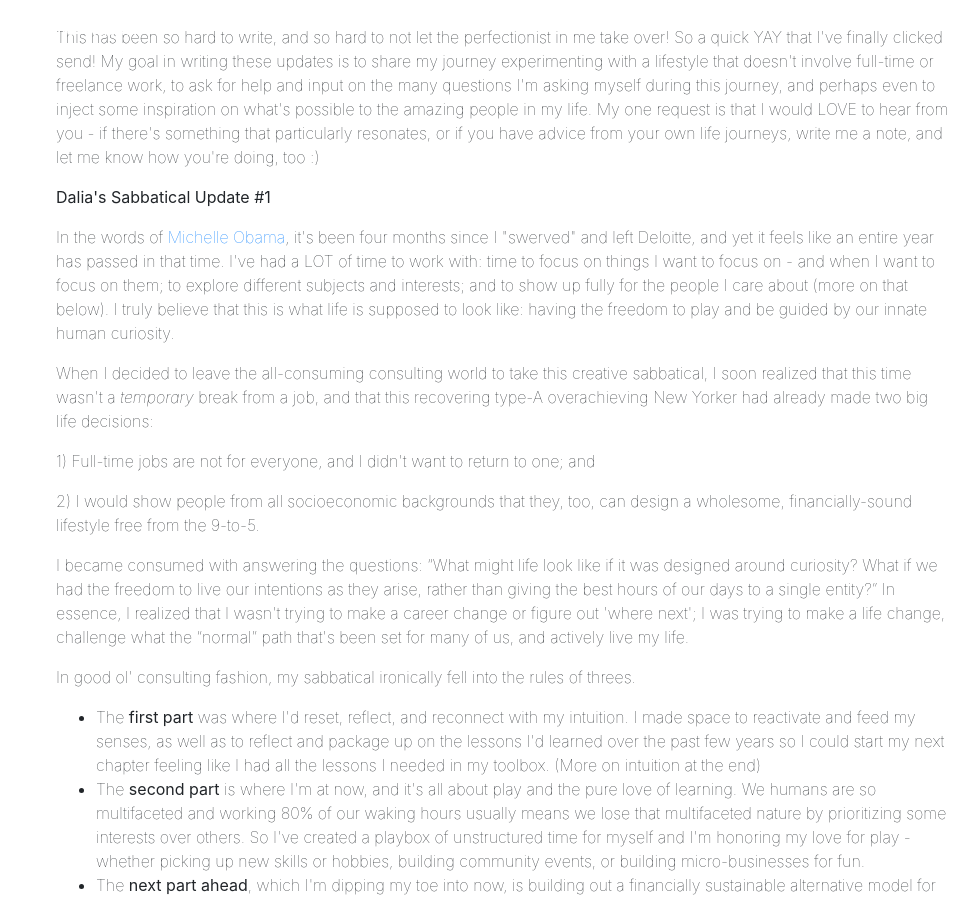
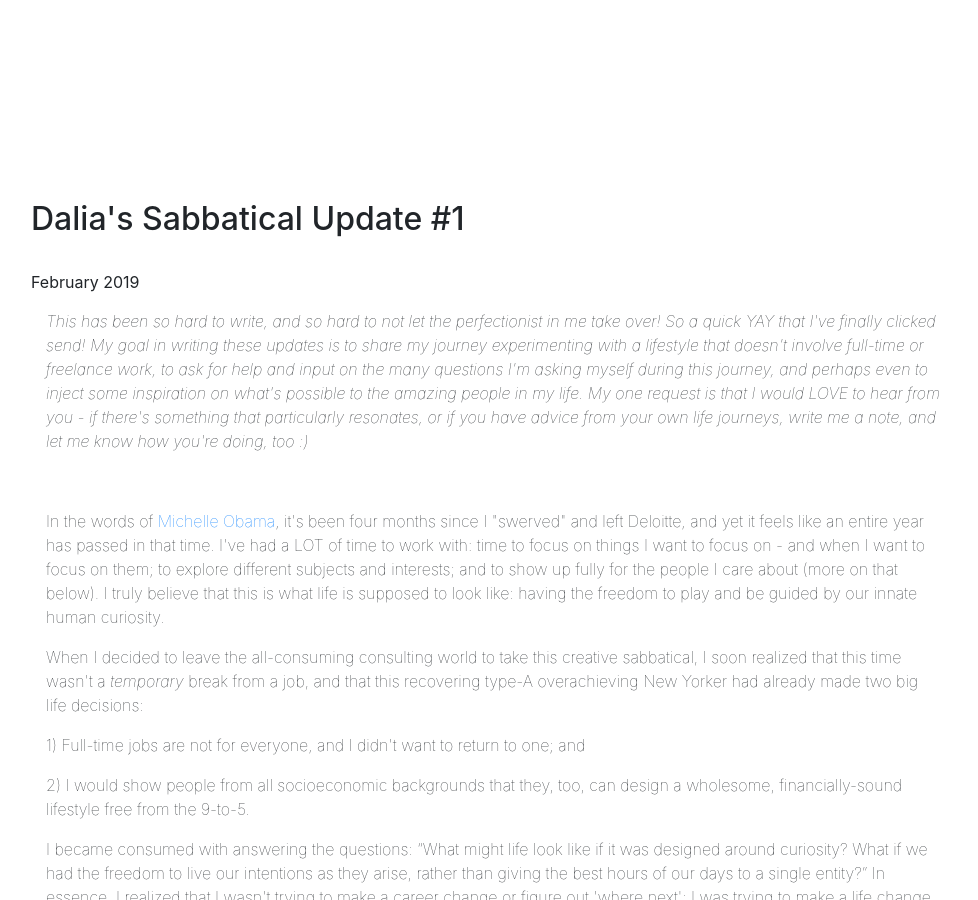
Before and after one commit to dalkat/dalkat.github.io, a Jekyll site: the page built from update-1.md, in a window 1280 px wide and 900 px high. Shown: the whole window, without its empty margins (54-1032 px from the left). Built offline with Jekyll 4.4.1, drawn with Linux system fonts in a browser that asks for light colours; nearby versions of some CDN libraries; some web fonts are replaced; library files that are not in the unit come from our copies.

Commit message:
blog 1 v1.2

```diff
--- a/_layouts/update-1.html
+++ b/_layouts/update-1.html
@@ -9,13 +9,16 @@ layout: default-sub
     <!-- Header -->
     <header class="longtext">
 
-      <div class="container">
+      <div class="container" style="padding-top:200px;">
+          <div class="intro-text" style="display:block; text-align:left;">
+          <div class="intro-lead-in"><h2>Dalia's Sabbatical Update #1</h2><br>February 2019
+          </div></div>
 
-          <div class="col-lg-10 col-md-10 col-sm-12 col-xs-12"  style="display:inline-block; background: rgba(255, 255, 255, 0.2); vertical-align: left;  text-align:left; padding:15px; font-weight: 100; margin:10px; border-radius:20px;">
+          <div class="col-lg-10 col-md-10 col-sm-12 col-xs-12"  style="display:inline-block; background: rgba(255, 255, 255); vertical-align: left;  text-align:left; padding:15px; font-weight: 100; border-radius:0px;">
 
 
-            <p>This has been so hard to write, and so hard to not let the perfectionist in me take over! So a quick YAY that I've finally clicked send! My goal in writing these updates is to share my journey experimenting with a lifestyle that doesn't involve full-time or freelance work, to ask for help and input on the many questions I'm asking myself during this journey, and perhaps even to inject some inspiration on what's possible to the amazing people in my life. My one request is that I would LOVE to hear from you - if there's something that particularly resonates, or if you have advice from your own life journeys, write me a note, and let me know how you're doing, too :)</p>
-            <p><strong>Dalia's Sabbatical Update #1</strong></p>
+            <p><i>This has been so hard to write, and so hard to not let the perfectionist in me take over! So a quick YAY that I've finally clicked send! My goal in writing these updates is to share my journey experimenting with a lifestyle that doesn't involve full-time or freelance work, to ask for help and input on the many questions I'm asking myself during this journey, and perhaps even to inject some inspiration on what's possible to the amazing people in my life. My one request is that I would LOVE to hear from you - if there's something that particularly resonates, or if you have advice from your own life journeys, write me a note, and let me know how you're doing, too :)</i></p>
+            <p>&nbsp;</p>
             <p>In the words of <a href="https://amzn.to/2MeRJGh">Michelle Obama</a>, it's been four months since I "swerved" and left Deloitte, and yet it feels like an entire year has passed in that time. I've had a LOT of time to work with: time to focus on things I want to focus on - and when I want to focus on them; to explore different subjects and interests; and to show up fully for the people I care about (more on that below). I truly believe that this is what life is supposed to look like: having the freedom to play and be guided by our innate human curiosity.</p>
             <p>When I decided to leave the all-consuming consulting world to take this creative sabbatical, I soon realized that this time wasn't a&nbsp;<em>temporary</em>&nbsp;break from a job, and that this recovering type-A overachieving New Yorker had already made two big life decisions:&nbsp;</p>
             <p>1) Full-time jobs are not for everyone, and I didn't want to return to one; and&nbsp;</p>
```
